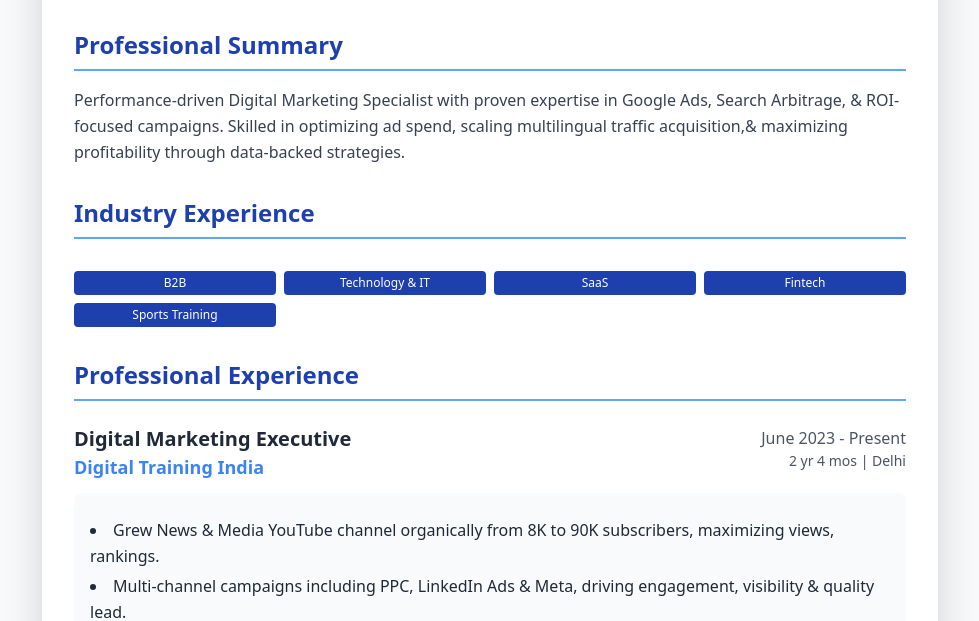
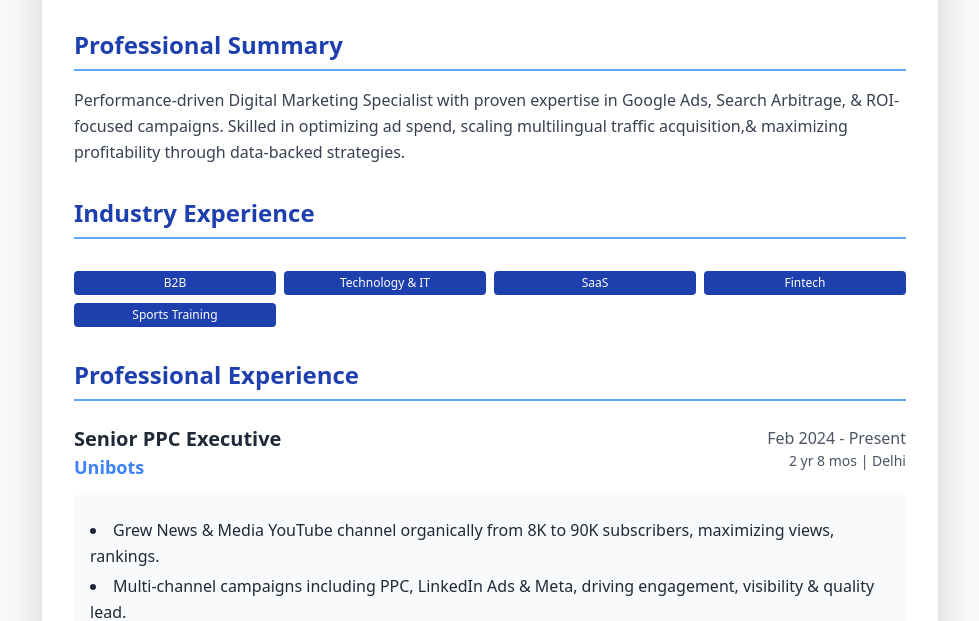
Before and after one commit to performance-marketer/cv, a plain HTML site: page index.html in a window 1280 px wide. Shown: the part 179-800 px from the top of the page, without its empty margins (150-1129 px from the left). Drawn offline with nearby package versions, Linux system fonts and the light colour scheme.

Commit message:
Update index.html
senior

```diff
--- a/index.html
+++ b/index.html
@@ -104,12 +104,12 @@
                 <div class="mb-8">
                     <div class="flex flex-wrap justify-between items-start mb-3">
                         <div>
-                            <h4 class="text-xl font-bold text-dark">Digital Marketing Executive</h4>
-                            <h5 class="text-lg font-semibold text-secondary">Digital Training India</h5>
+                            <h4 class="text-xl font-bold text-dark">Senior PPC Executive</h4>
+                            <h5 class="text-lg font-semibold text-secondary">Unibots</h5>
                         </div>
                         <div class="text-right text-gray-600">
-                            <p class="font-medium">June 2023 - Present</p>
-                            <p class="text-sm">2 yr 4 mos | Delhi</p>
+                            <p class="font-medium">Feb 2024 - Present</p>
+                            <p class="text-sm">2 yr 8 mos | Delhi</p>
                         </div>
                     </div>
                     <div class="bg-gray-50 p-4 rounded-lg mb-4">
```
